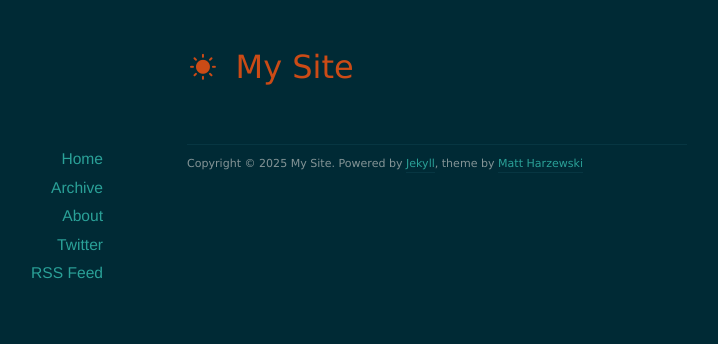
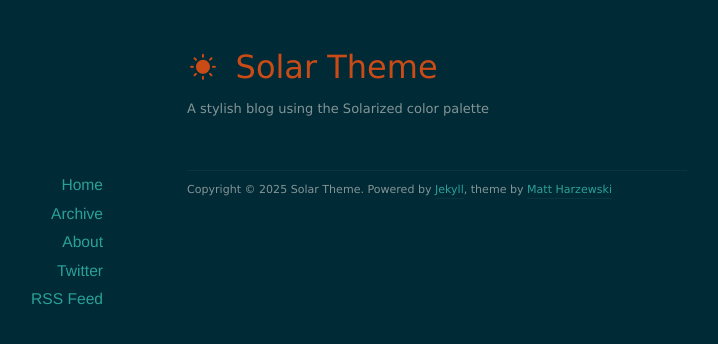
Before and after one commit to nyansharma/nyansharma.github.io, a Jekyll site: the page built from index.html, in a window 1280 px wide. Shown: the top 344 px of the page, without its empty margins (203-921 px from the left). Built offline with Jekyll 4.4.1, drawn with Linux system fonts in a browser that asks for light colours; nearby versions of some CDN libraries; the list of posts is cut into pages by our own code.

Commit message:
Update _config.yml

```diff
--- a/_config.yml
+++ b/_config.yml
@@ -1,2 +1,9 @@
-name: My Site
-theme: minima
+name: Solar Theme
+url: http://example.org
+description: A stylish blog using the Solarized color palette
+
+permalink: /:year/:month/:day/:title/
+paginate: 10
+
+gems: [jekyll-paginate]
+exclude: ['README.md', 'Gemfile.lock', 'Gemfile', 'Rakefile']
```
